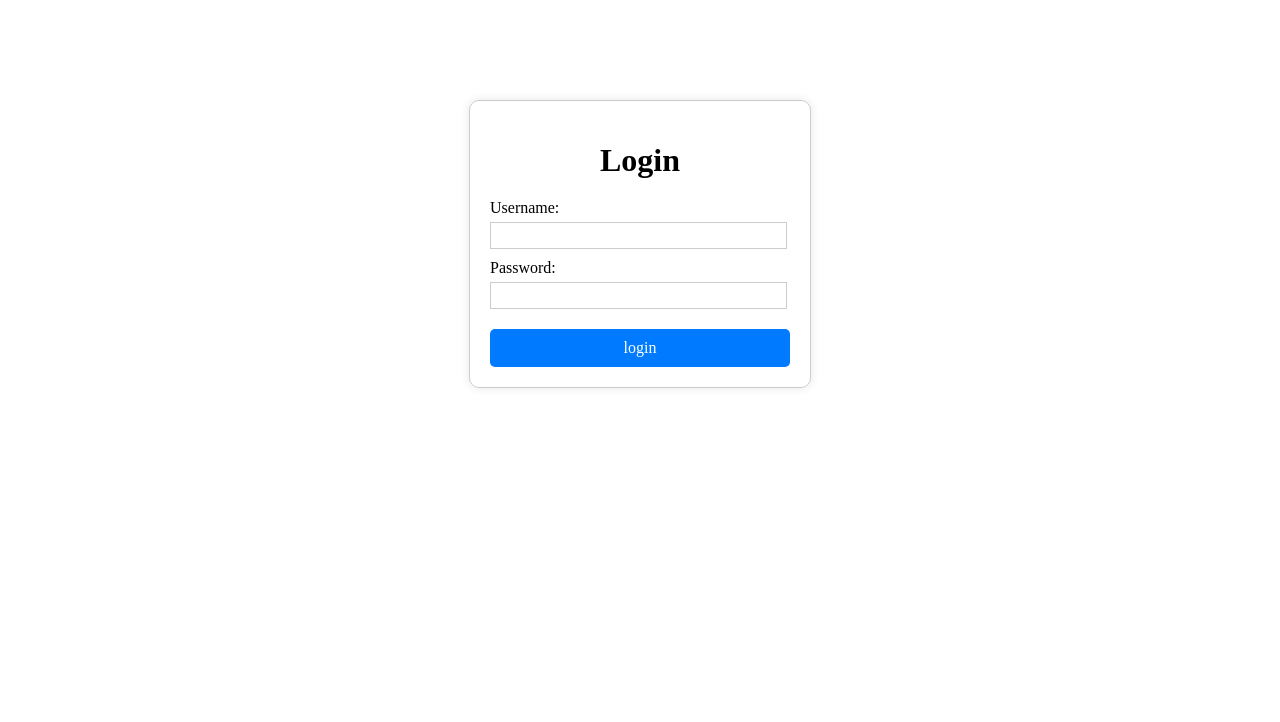
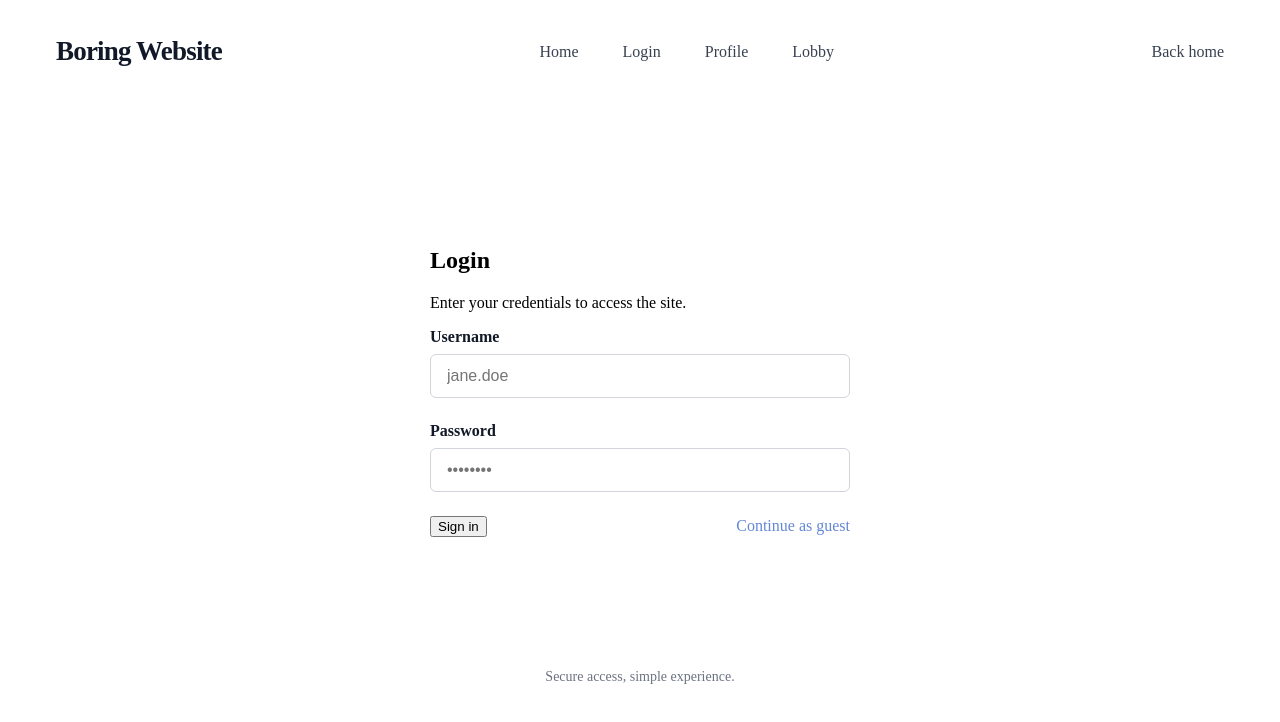
Before and after one commit to Shinmix/NEW-PROJECT, a plain HTML site: page login.html in a window 1280 px wide. Drawn offline with Linux system fonts and the light colour scheme.

Commit message:
git add landing.html login.html profile.html style.css lobby.html

```diff
--- a/login.html
+++ b/login.html
@@ -1,64 +1,52 @@
 <!DOCTYPE html>
 <html lang="en">
 <head>
-
     <meta charset="UTF-8">
     <meta name="viewport" content="width=device-width, initial-scale=1.0">
-    <title>Login Page</title>
-
-    <style>
-        .login-container {
-            width: 300px;
-            margin: 100px auto;
-            padding: 20px;
-            border: 1px solid #ccc;
-            border-radius: 10px;
-            box-shadow: 0 0 10px rgba(0, 0, 0, 0.1);
-        }
-        .login-container h1 {
-            text-align: center;
-            margin-bottom: 20px;
-        }
-        .login-container label {
-            text-align: left;
-            display: block;
-            margin-bottom: 5px;
-        }
-        .login-container input {
-            width: 95%;
-            padding: 5px;
-            margin-bottom: 10px;
-            border: 1px solid #ccc;
-
-        }
-        .login-container a {
-            display: block;
-            text-align: center;
-            margin-top: 10px;
-            text-decoration: none;
-            color: #fff;
-            background-color: #007BFF;
-            padding: 10px;
-            border-radius: 5px;
-        }
-    </style>
+    <title>Login — Boring Website</title>
+    <link rel="stylesheet" href="style.css">
 </head>
 <body>
+    <header class="site-header">
+        <div class="container site-nav">
+            <a class="brand" href="landing.html">Boring Website</a>
+            <nav>
+                <ul>
+                    <li><a href="landing.html">Home</a></li>
+                    <li><a class="active" href="login.html">Login</a></li>
+                    <li><a href="profile.html">Profile</a></li>
+                    <li><a href="lobby.html">Lobby</a></li>
+                </ul>
+            </nav>
+            <a class="button button-secondary" href="landing.html">Back home</a>
+        </div>
+    </header>
 
-    <div class="login-container">
+    <main class="container">
+        <section class="section">
+            <div class="form-card">
                 <h1>Login</h1>
+                <p>Enter your credentials to access the site.</p>
                 <form>
-        <label for="username">Username:</label>
-        <input type="text" id="username"  >
-
-        <label for="password">Password:</label>
-        <input type="password" id="password">
-
-        <a href="landing.html">login</a>
-
-
+                    <div class="field">
+                        <label for="username">Username</label>
+                        <input type="text" id="username" name="username" placeholder="jane.doe">
+                    </div>
+                    <div class="field">
+                        <label for="password">Password</label>
+                        <input type="password" id="password" name="password" placeholder="••••••••">
+                    </div>
+                    <div class="login-actions">
+                        <button class="button button-primary" type="button" onclick="window.location='landing.html'">Sign in</button>
+                        <a class="button button-secondary" href="lobby.html">Continue as guest</a>
+                    </div>
                 </form>
             </div>
+        </section>
+    </main>
 
+    <footer class="footer">
+        Secure access, simple experience.
+    </footer>
 </body>
 </html>
--- /dev/null
+++ b/style.css
@@ -0,0 +1,109 @@
+/*Login Page Styles*/
+
+.site-header {
+    width: 100%;
+    padding: 1rem 0;
+}
+.site-header .container {
+    display: flex;
+    justify-content: space-between;
+    align-items: center;
+    gap: 1rem;
+}
+.site-nav {
+    display: flex;
+    align-items: center;
+    gap: 1rem;
+}
+.site-nav ul {
+    display: flex;
+    gap: 0.75rem;
+    align-items: center;
+    list-style: none;
+    padding: 0;
+    margin: 0;
+}
+.site-nav .brand {
+    font-size: 27px;
+    font-weight: 700;
+    letter-spacing: -0.03em;
+    color: #111827;
+    text-decoration: none;
+}
+
+.site-nav a {
+    padding: 0.75rem 1rem;
+    color: #374151;
+    text-decoration: none;
+    border-radius: 999px;
+}
+.section {
+    padding: 4rem 0;
+}
+.form-card {
+    max-width: 420px;
+    margin: 2rem auto 0;
+    padding: 2.25rem;
+    border-radius: 0.5rem;
+    background-color: #ffffff;
+}
+.field {
+    display: flex;
+    flex-direction: column;
+    gap: 0.5rem;
+    margin-bottom: 1.5rem;
+}
+.field label {
+    font-weight: 600;
+    color: #111827;
+}
+.field input {
+    padding: 0.75rem 1rem;
+    border: 1px solid #d1d5db;
+    border-radius: 0.375rem;
+    font-size: 1rem;
+}
+.login-actions {
+    display: flex;
+    justify-content: space-between;
+    align-items: center;
+    margin-top: 1rem;
+}
+.login-actions a {
+    color: #6387d6;
+    text-decoration: none;
+}
+.footer {
+    padding: 2rem 0;
+    text-align: center;
+    color: #6b7280;
+    font-size: 0.875rem;
+}
+
+/*landing page styles*/
+
+.container {
+    max-width: 1200px;
+    margin: 0 auto;
+    padding: 0 1rem;
+}
+.hero h1 {
+    font-size: 70px;
+    margin-bottom: 1rem;
+}
+.hero p {
+    font-size: 1.25rem;
+    margin-bottom: 1rem;
+}
+.card-grid {
+    display: grid;
+    grid-template-columns: repeat(auto-fit, minmax(250px, 1fr));
+    gap: 1.5rem;
+}
+.card {
+    padding: 1.5rem;
+    border: 1px solid #e5e7eb;
+    border-radius: 0.5rem;
+    background-color: #ffffff;
+    box-shadow: 0 1px 3px rgba(0, 0, 0, 0.1);
+}
```
Also changed, not shown: landing.html (+37 -62 lines), lobby.html (added, +48 -0 lines), profile.html (added, +53 -0 lines). Lines whose indentation alone changed are shown as unchanged.
